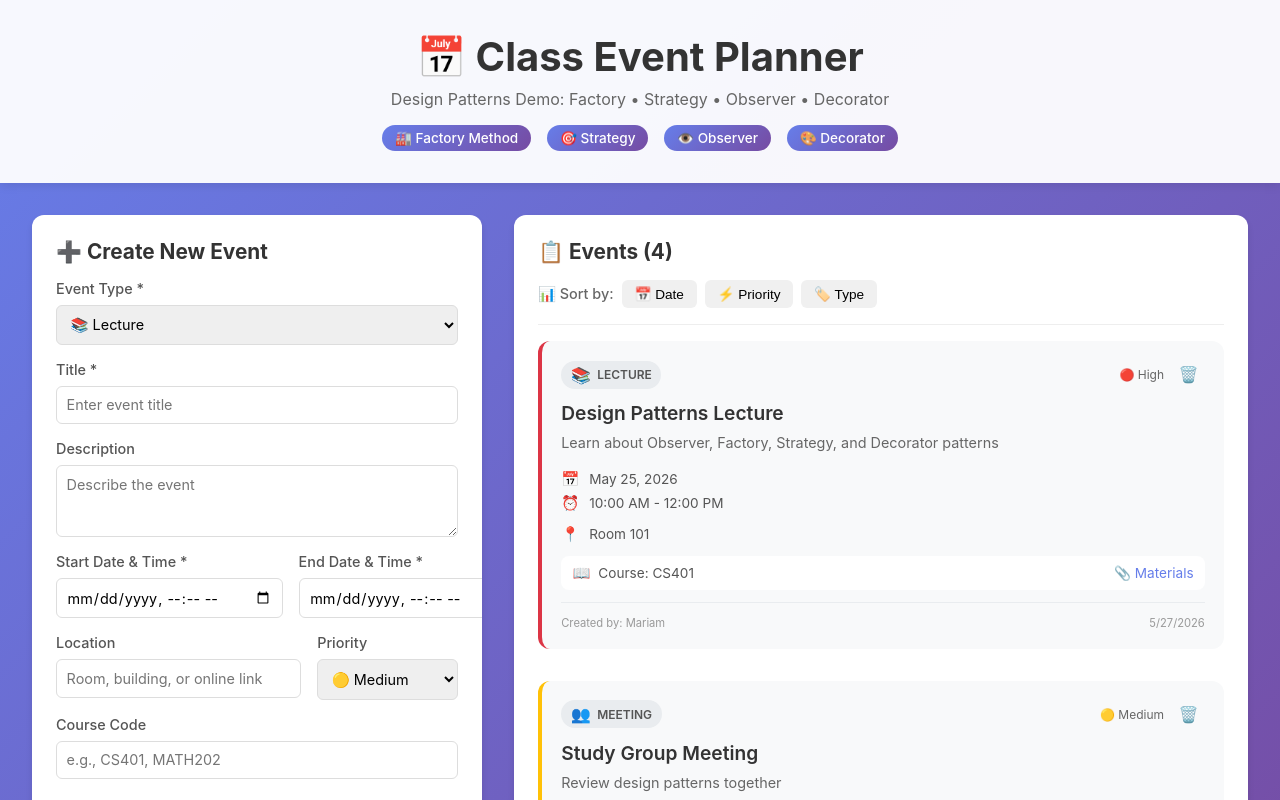
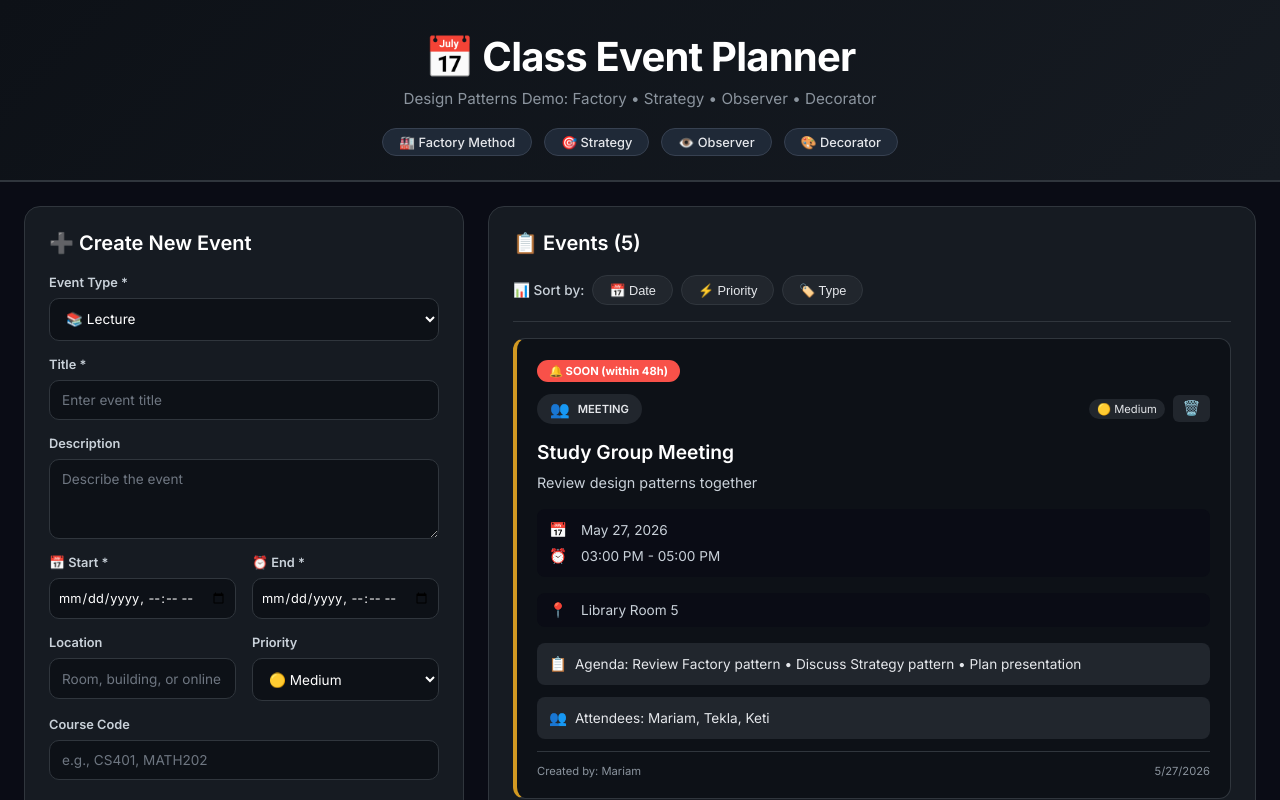
Before and after one commit to KetiShavelashvili/classEventPlanner, a React (Vite) app: page / in a window 1280 px wide. Shown: the top 800 px of the page. Built offline with nearby package versions, Linux system fonts and the light colour scheme; the HTML template or start-up script is replaced by a standard one.

Commit message:
changed visual colors and added add-event form and event list

```diff
--- a/src/App.css
+++ b/src/App.css
@@ -1,89 +1,146 @@
+/* Modern Dark Theme with Better Contrast */
+@import url('https://fonts.googleapis.com/css2?family=Inter:ital,wght@0,100..900;1,100..900&display=swap');
+
+* {
+  margin: 0;
+  padding: 0;
+  box-sizing: border-box;
+}
+
 .app {
   min-height: 100vh;
-  background: linear-gradient(135deg, #667eea 0%, #764ba2 100%);
+  background: #0a0c15;
+  font-family: 'Inter', sans-serif;
 }
 
+/* Header */
 .app-header {
-  background: rgba(255, 255, 255, 0.95);
-  padding: 2rem;
+  background: linear-gradient(135deg, #0d1117 0%, #161b22 100%);
+  padding: 2rem 2rem 1.5rem;
   text-align: center;
-  box-shadow: 0 2px 10px rgba(0, 0, 0, 0.1);
+  border-bottom: 2px solid #30363d;
 }
 
 .app-header h1 {
   margin: 0;
-  color: #333;
+  color: #ffffff;
   font-size: 2.5rem;
+  font-weight: 700;
+  letter-spacing: -0.02em;
 }
 
 .app-header p {
   margin: 0.5rem 0 0;
-  color: #666;
+  color: #8b949e;
+  font-size: 0.95rem;
 }
 
+/* Pattern Badges */
 .pattern-badges {
   display: flex;
   justify-content: center;
-  gap: 1rem;
-  margin-top: 1rem;
+  gap: 0.75rem;
+  margin-top: 1.25rem;
   flex-wrap: wrap;
 }
 
 .badge {
-  background: linear-gradient(135deg, #667eea 0%, #764ba2 100%);
-  color: white;
-  padding: 0.3rem 0.8rem;
-  border-radius: 20px;
-  font-size: 0.85rem;
+  background: #1f2937;
+  color: #e5e7eb;
+  padding: 0.35rem 1rem;
+  border-radius: 40px;
+  font-size: 0.8rem;
   font-weight: 500;
+  border: 1px solid #374151;
 }
 
+.badge:hover {
+  background: #374151;
+}
+
+/* Main Layout */
 .app-main {
   display: grid;
-  grid-template-columns: 450px 1fr;
-  gap: 2rem;
-  padding: 2rem;
-  max-width: 1400px;
+  grid-template-columns: 440px 1fr;
+  gap: 1.5rem;
+  padding: 1.5rem;
+  max-width: 1600px;
   margin: 0 auto;
 }
 
+/* Make sidebar responsive */
 .sidebar {
-  background: white;
-  border-radius: 12px;
+  background: #161b22;
+  border-radius: 16px;
   padding: 1.5rem;
-  box-shadow: 0 4px 6px rgba(0, 0, 0, 0.1);
+  border: 1px solid #30363d;
   height: fit-content;
-  max-height: calc(100vh - 200px);
-  overflow-y: auto;
+  position: sticky;
+  top: 1.5rem;
+  overflow-x: hidden;
+  min-width: 0;
+}
+
+/* Sidebar - Form Container */
+.sidebar {
+  background: #161b22;
+  border-radius: 16px;
+  padding: 1.5rem;
+  border: 1px solid #30363d;
+  height: fit-content;
+  position: sticky;
+  top: 1.5rem;
 }
 
 .sidebar h2 {
-  color: #333;
-  margin-bottom: 1rem;
-  font-size: 1.3rem;
+  color: #ffffff;
+  margin-bottom: 1.25rem;
+  font-size: 1.25rem;
+  font-weight: 600;
 }
 
+/* Content Area */
 .content {
-  background: white;
-  border-radius: 12px;
+  background: #161b22;
+  border-radius: 16px;
   padding: 1.5rem;
-  box-shadow: 0 4px 6px rgba(0, 0, 0, 0.1);
+  border: 1px solid #30363d;
 }
 
 .content h2 {
-  color: #333;
-  margin-bottom: 1rem;
-  font-size: 1.3rem;
+  color: #ffffff;
+  margin-bottom: 1.25rem;
+  font-size: 1.25rem;
+  font-weight: 600;
 }
 
-@media (max-width: 768px) {
+/* Scrollbar */
+::-webkit-scrollbar {
+  width: 8px;
+  height: 8px;
+}
+
+::-webkit-scrollbar-track {
+  background: #0a0c15;
+  border-radius: 10px;
+}
+
+::-webkit-scrollbar-thumb {
+  background: #30363d;
+  border-radius: 10px;
+}
+
+::-webkit-scrollbar-thumb:hover {
+  background: #484f58;
+}
+
+/* Responsive */
+@media (max-width: 968px) {
   .app-main {
     grid-template-columns: 1fr;
-    gap: 1rem;
-    padding: 1rem;
   }
 
-  .app-header h1 {
-    font-size: 1.8rem;
+  .sidebar {
+    position: static;
   }
 }
--- a/src/App.jsx
+++ b/src/App.jsx
@@ -1,18 +1,32 @@
-import React, { useState } from 'react';
+import React, { useState, useEffect } from 'react';
 import EventList from './components/EventList';
 import EventForm from './components/EventForm';
 import { EVENT_TYPES, PRIORITY_LEVELS } from './types/eventTypes';
 import './App.css';
 
 function App() {
-  const [events, setEvents] = useState([
+  // Load saved events from localStorage
+  const [events, setEvents] = useState(() => {
+    const saved = localStorage.getItem('classEvents');
+    if (saved) {
+      // Convert date strings back to Date objects
+      const parsed = JSON.parse(saved);
+      return parsed.map(event => ({
+        ...event,
+        startDate: new Date(event.startDate),
+        endDate: new Date(event.endDate),
+        createdAt: new Date(event.createdAt)
+      }));
+    }
+    // Default sample data for final project
+    return [
       {
         id: '1',
         title: 'Design Patterns Lecture',
         description: 'Learn about Observer, Factory, Strategy, and Decorator patterns',
         type: EVENT_TYPES.LECTURE,
-      startDate: new Date(2026, 4, 25, 10, 0),
-      endDate: new Date(2026, 4, 25, 12, 0),
+        startDate: new Date(2026, 4, 28, 10, 0),
+        endDate: new Date(2026, 4, 28, 12, 0),
         location: 'Room 101',
         priority: PRIORITY_LEVELS.HIGH,
         createdBy: 'Mariam',
@@ -25,8 +39,8 @@ function App() {
         title: 'Final Project Submission',
         description: 'Submit the complete Class Event Planner project',
         type: EVENT_TYPES.DEADLINE,
-      startDate: new Date(2026, 5, 1, 23, 59),
-      endDate: new Date(2026, 5, 1, 23, 59),
+        startDate: new Date(2026, 5, 5, 23, 59),
+        endDate: new Date(2026, 5, 5, 23, 59),
         location: 'Online',
         priority: PRIORITY_LEVELS.HIGH,
         createdBy: 'Tekla',
@@ -39,8 +53,8 @@ function App() {
         title: 'Midterm Exam',
         description: 'Comprehensive exam on design patterns',
         type: EVENT_TYPES.EXAM,
-      startDate: new Date(2026, 4, 28, 9, 0),
-      endDate: new Date(2026, 4, 28, 12, 0),
+        startDate: new Date(2026, 5, 1, 9, 0),
+        endDate: new Date(2026, 5, 1, 12, 0),
         location: 'Exam Hall A',
         priority: PRIORITY_LEVELS.HIGH,
         createdBy: 'Keti',
@@ -53,16 +67,36 @@ function App() {
         title: 'Study Group Meeting',
         description: 'Review design patterns together',
         type: EVENT_TYPES.MEETING,
-      startDate: new Date(2026, 4, 26, 15, 0),
-      endDate: new Date(2026, 4, 26, 17, 0),
+        startDate: new Date(2026, 4, 27, 15, 0),
+        endDate: new Date(2026, 4, 27, 17, 0),
         location: 'Library Room 5',
         priority: PRIORITY_LEVELS.MEDIUM,
         createdBy: 'Mariam',
         createdAt: new Date(),
         agenda: ['Review Factory pattern', 'Discuss Strategy pattern', 'Plan presentation'],
         attendees: ['Mariam', 'Tekla', 'Keti']
+      },
+      {
+        id: '5',
+        title: 'Weekly Team Sync',
+        description: 'Progress update on class events',
+        type: EVENT_TYPES.MEETING,
+        startDate: new Date(2026, 4, 29, 14, 0),
+        endDate: new Date(2026, 4, 29, 15, 0),
+        location: 'Conference Room',
+        priority: PRIORITY_LEVELS.LOW,
+        createdBy: 'Tekla',
+        createdAt: new Date(),
+        agenda: ['Weekly updates', 'Blockers discussion'],
+        attendees: ['Mariam', 'Tekla', 'Keti']
       }
-  ]);
+    ];
+  });
+
+  // Save to localStorage whenever events change
+  useEffect(() => {
+    localStorage.setItem('classEvents', JSON.stringify(events));
+  }, [events]);
 
   const addEvent = (event) => {
     setEvents([event, ...events]);
--- a/src/components/EventCard.css
+++ b/src/components/EventCard.css
@@ -1,42 +1,58 @@
 .event-card {
-  background: #f8f9fa;
+  background: #0d1117;
   border-radius: 12px;
-  padding: 1.2rem;
-  border-left: 4px solid #667eea;
+  padding: 1.25rem;
+  border: 1px solid #30363d;
   transition: all 0.2s ease;
   margin-bottom: 1rem;
 }
 
 .event-card:hover {
-  transform: translateX(4px);
-  box-shadow: 0 4px 12px rgba(0, 0, 0, 0.1);
+  transform: translateY(-2px);
+  border-color: #58a6ff;
+  box-shadow: 0 8px 24px rgba(0, 0, 0, 0.3);
 }
 
+/* Priority borders */
 .event-card.priority-high {
-  border-left-color: #dc3545;
+  border-left: 4px solid #f85149;
 }
 
 .event-card.priority-medium {
-  border-left-color: #ffc107;
+  border-left: 4px solid #d29922;
 }
 
 .event-card.priority-low {
-  border-left-color: #28a745;
+  border-left: 4px solid #3fb950;
 }
 
+/* Soon badge */
+.soon-badge {
+  background: #f85149;
+  color: white;
+  font-size: 0.7rem;
+  font-weight: 700;
+  padding: 0.25rem 0.75rem;
+  border-radius: 20px;
+  display: inline-block;
+  margin-bottom: 0.75rem;
+  width: fit-content;
+}
+
+/* Header */
 .event-header {
   display: flex;
   justify-content: space-between;
   align-items: center;
-  margin-bottom: 0.8rem;
+  margin-bottom: 1rem;
 }
 
 .event-type-badge {
   display: flex;
   align-items: center;
-  gap: 0.4rem;
-  background: #e9ecef;
-  padding: 0.25rem 0.6rem;
+  gap: 0.5rem;
+  background: #21262d;
+  padding: 0.3rem 0.8rem;
   border-radius: 20px;
 }
 
@@ -45,10 +61,10 @@
 }
 
 .event-type {
-  font-size: 0.75rem;
+  font-size: 0.7rem;
   font-weight: 600;
   text-transform: uppercase;
-  color: #555;
+  color: #e5e7eb;
 }
 
 .event-actions {
@@ -58,44 +74,55 @@
 }
 
 .event-priority {
-  font-size: 0.75rem;
+  font-size: 0.7rem;
   text-transform: capitalize;
-  color: #666;
+  padding: 0.2rem 0.5rem;
+  border-radius: 10px;
+  background: #21262d;
+  color: #e5e7eb;
 }
 
 .delete-btn {
-  background: none;
+  background: #21262d;
   border: none;
   cursor: pointer;
-  font-size: 1rem;
-  padding: 0.2rem 0.4rem;
+  font-size: 0.9rem;
+  padding: 0.3rem 0.6rem;
   border-radius: 6px;
-  transition: background 0.2s;
+  color: #e5e7eb;
+  transition: all 0.2s;
 }
 
 .delete-btn:hover {
-  background: #fee;
+  background: #f85149;
+  color: white;
 }
 
+/* Title */
 .event-title {
   margin: 0 0 0.5rem 0;
-  color: #333;
+  color: #ffffff;
   font-size: 1.2rem;
   font-weight: 600;
 }
 
+/* Description */
 .event-description {
-  color: #666;
+  color: #c9d1d9;
   margin: 0 0 1rem 0;
   font-size: 0.9rem;
-  line-height: 1.4;
+  line-height: 1.5;
 }
 
+/* Date & Time section */
 .event-datetime {
   display: flex;
   flex-direction: column;
-  gap: 0.4rem;
-  margin-bottom: 0.8rem;
+  gap: 0.5rem;
+  margin-bottom: 1rem;
+  padding: 0.75rem;
+  background: #0a0c15;
+  border-radius: 8px;
 }
 
 .datetime-item {
@@ -103,39 +130,44 @@
   align-items: center;
   gap: 0.5rem;
   font-size: 0.85rem;
-  color: #555;
+  color: #c9d1d9;
 }
 
 .datetime-icon {
   font-size: 0.9rem;
-  min-width: 20px;
+  min-width: 24px;
 }
 
+/* Location */
 .event-location {
   display: flex;
   align-items: center;
   gap: 0.5rem;
   font-size: 0.85rem;
-  color: #555;
-  margin-bottom: 0.8rem;
+  color: #c9d1d9;
+  margin-bottom: 1rem;
+  padding: 0.5rem 0.75rem;
+  background: #0a0c15;
+  border-radius: 8px;
 }
 
 .location-icon {
   font-size: 0.9rem;
-  min-width: 20px;
+  min-width: 24px;
 }
 
+/* Event specific info */
 .event-specific {
-  background: white;
-  padding: 0.5rem 0.7rem;
+  background: #21262d;
+  padding: 0.75rem;
   border-radius: 8px;
-  margin: 0.5rem 0;
+  margin: 0.75rem 0;
   font-size: 0.85rem;
   display: flex;
   align-items: center;
   gap: 0.5rem;
   flex-wrap: wrap;
-  color: #555;
+  color: #e5e7eb;
 }
 
 .specific-icon {
@@ -143,7 +175,7 @@
 }
 
 .materials-link {
-  color: #667eea;
+  color: #58a6ff;
   text-decoration: none;
   margin-left: auto;
 }
@@ -152,12 +184,13 @@
   text-decoration: underline;
 }
 
+/* Footer */
 .event-footer {
   display: flex;
   justify-content: space-between;
-  margin-top: 0.8rem;
-  padding-top: 0.8rem;
-  border-top: 1px solid #e9ecef;
+  margin-top: 0.75rem;
+  padding-top: 0.75rem;
+  border-top: 1px solid #30363d;
   font-size: 0.7rem;
-  color: #999;
+  color: #8b949e;
 }
--- a/src/components/EventCard.jsx
+++ b/src/components/EventCard.jsx
@@ -22,8 +22,24 @@ const EventCard = ({ event, onDelete }) => {
     return start.toDateString() === end.toDateString();
   };
 
+  // Check if event is happening within 48 hours
+  const isSoon = () => {
+    const now = new Date();
+    const eventDate = new Date(event.startDate);
+    const diffHours = (eventDate - now) / (1000 * 60 * 60);
+    return diffHours > 0 && diffHours <= 48;
+  };
+
+  const isPast = () => {
+    return new Date(event.startDate) < new Date();
+  };
+
   return (
     <div className={`event-card priority-${event.priority}`}>
+      {isSoon() && !isPast() && (
+        <div className="soon-badge">🔔 SOON (within 48h)</div>
+      )}
+
       <div className="event-header">
         <div className="event-type-badge">
           <span className="event-icon">{getEventTypeIcon(event.type)}</span>
--- a/src/components/EventForm.css
+++ b/src/components/EventForm.css
@@ -2,74 +2,135 @@
   display: flex;
   flex-direction: column;
   gap: 1rem;
+  width: 100%;
 }
 
 .form-group {
   display: flex;
   flex-direction: column;
   gap: 0.5rem;
+  width: 100%;
 }
 
 .form-group label {
-  font-size: 0.9rem;
-  font-weight: 500;
-  color: #555;
+  font-size: 0.8rem;
+  font-weight: 600;
+  color: #c9d1d9;
+  display: block;
 }
 
 .form-row {
   display: grid;
   grid-template-columns: 1fr 1fr;
   gap: 1rem;
+  width: 100%;
+}
+
+/* Make both date inputs equal width and centered */
+.form-row .form-group {
+  flex: 1;
+  min-width: 0;
 }
 
 .event-form input,
 .event-form select,
 .event-form textarea {
-  padding: 0.6rem;
-  border: 1px solid #ddd;
-  border-radius: 6px;
-  font-size: 0.9rem;
-  font-family: inherit;
+  background: #0d1117;
+  border: 1px solid #30363d;
+  border-radius: 10px;
+  padding: 0.7rem 0.75rem;
+  font-size: 0.85rem;
+  font-family: 'Inter', sans-serif;
+  color: #ffffff;
+  transition: all 0.2s;
+  width: 100%;
+  min-width: 0;
+  box-sizing: border-box;
+}
+
+/* Specific fix for datetime-local inputs */
+.event-form input[type="datetime-local"] {
+  width: 100%;
+  min-width: 0;
+  box-sizing: border-box;
+  font-size: 0.8rem;
+  padding: 0.7rem 0.5rem;
+}
+
+/* Shorter label text for better fit */
+.form-group label br {
+  display: none;
 }
 
 .event-form input:focus,
 .event-form select:focus,
 .event-form textarea:focus {
   outline: none;
-  border-color: #667eea;
-  box-shadow: 0 0 0 2px rgba(102, 126, 234, 0.1);
+  border-color: #58a6ff;
+  box-shadow: 0 0 0 3px rgba(88, 166, 255, 0.1);
+}
+
+.event-form input::placeholder,
+.event-form textarea::placeholder {
+  color: #6e7681;
 }
 
 .event-form textarea {
   resize: vertical;
-  min-height: 60px;
+  min-height: 80px;
+}
+
+.event-form select {
+  cursor: pointer;
+}
+
+.event-form select option {
+  background: #0d1117;
+  color: #ffffff;
+}
+
+/* Checkbox styling */
+.checkbox-label {
+  display: flex;
+  align-items: center;
+  gap: 0.5rem;
+  cursor: pointer;
+}
+
+.event-form input[type="checkbox"] {
+  width: auto;
+  margin: 0;
+  accent-color: #238636;
 }
 
 .submit-btn {
-  background: linear-gradient(135deg, #667eea 0%, #764ba2 100%);
+  background: #238636;
   color: white;
-  padding: 0.75rem;
+  padding: 0.85rem;
   border: none;
-  border-radius: 6px;
-  font-size: 1rem;
+  border-radius: 10px;
+  font-size: 0.9rem;
   font-weight: 600;
   cursor: pointer;
-  transition: transform 0.2s, box-shadow 0.2s;
+  transition: all 0.2s;
   margin-top: 0.5rem;
+  width: 100%;
+  box-sizing: border-box;
 }
 
 .submit-btn:hover {
-  transform: translateY(-2px);
-  box-shadow: 0 4px 12px rgba(102, 126, 234, 0.4);
+  background: #2ea043;
+  transform: translateY(-1px);
 }
 
 .submit-btn:active {
   transform: translateY(0);
 }
 
+/* Responsive */
 @media (max-width: 768px) {
   .form-row {
     grid-template-columns: 1fr;
-    gap: 0.5rem;
+    gap: 0.75rem;
   }
 }
--- a/src/components/EventForm.jsx
+++ b/src/components/EventForm.jsx
@@ -23,6 +23,22 @@ const EventForm = ({ onEventCreated }) => {
 
   const handleSubmit = (e) => {
     e.preventDefault();
+
+    // DATE VALIDATION - Check for past dates
+    const now = new Date();
+    now.setHours(0, 0, 0, 0);
+    const selectedStartDate = new Date(formData.startDate);
+    selectedStartDate.setHours(0, 0, 0, 0);
+
+    if (selectedStartDate < now) {
+      alert("❌ Cannot create events in the past! Please select a future date.");
+      return;
+    }
+
+    if (new Date(formData.startDate) >= new Date(formData.endDate)) {
+      alert("❌ End date must be after start date!");
+      return;
+    }
 
     const eventParams = {
       type: eventType,
@@ -113,7 +129,7 @@ const EventForm = ({ onEventCreated }) => {
 
     <div className="form-row">
     <div className="form-group">
-          <label>Start Date & Time *</label>
+        <label>📅 Start *</label>
         <input
         type="datetime-local"
         name="startDate"
@@ -124,7 +140,7 @@ const EventForm = ({ onEventCreated }) => {
     </div>
 
     <div className="form-group">
-          <label>End Date & Time *</label>
+        <label>⏰ End *</label>
         <input
         type="datetime-local"
         name="endDate"
--- a/src/components/EventList.css
+++ b/src/components/EventList.css
@@ -10,32 +10,33 @@
   gap: 0.5rem;
   flex-wrap: wrap;
   padding-bottom: 1rem;
-  border-bottom: 1px solid #eee;
+  border-bottom: 1px solid #30363d;
 }
 
 .sort-controls span {
-  font-size: 0.9rem;
-  color: #666;
+  font-size: 0.85rem;
+  color: #c9d1d9;
   font-weight: 500;
 }
 
 .sort-btn {
-  background: #f0f0f0;
-  border: none;
-  padding: 0.4rem 0.8rem;
-  border-radius: 6px;
+  background: #21262d;
+  border: 1px solid #30363d;
+  padding: 0.4rem 1rem;
+  border-radius: 20px;
   cursor: pointer;
-  font-size: 0.85rem;
+  font-size: 0.8rem;
+  color: #e5e7eb;
   transition: all 0.2s;
 }
 
 .sort-btn:hover {
-  background: #667eea;
-  color: white;
+  background: #30363d;
+  border-color: #58a6ff;
 }
 
 .event-list {
-  max-height: 600px;
+  max-height: 65vh;
   overflow-y: auto;
   display: flex;
   flex-direction: column;
@@ -44,25 +45,24 @@
 
 .no-events {
   text-align: center;
-  color: #999;
+  color: #8b949e;
   padding: 3rem;
-  font-size: 1.1rem;
+  font-size: 0.9rem;
+  background: #0d1117;
+  border-radius: 12px;
+  border: 1px dashed #30363d;
 }
 
 .event-list::-webkit-scrollbar {
-  width: 8px;
+  width: 6px;
 }
 
 .event-list::-webkit-scrollbar-track {
-  background: #f1f1f1;
+  background: #0a0c15;
   border-radius: 10px;
 }
 
 .event-list::-webkit-scrollbar-thumb {
-  background: #888;
+  background: #30363d;
   border-radius: 10px;
 }
-
-.event-list::-webkit-scrollbar-thumb:hover {
-  background: #555;
-}
--- a/src/index.css
+++ b/src/index.css
@@ -5,9 +5,11 @@
 }
 
 body {
-  font-family: -apple-system, BlinkMacSystemFont, 'Segoe UI', 'Roboto', 'Oxygen',
-    'Ubuntu', 'Cantarell', 'Fira Sans', 'Droid Sans', 'Helvetica Neue',
-    sans-serif;
-  -webkit-font-smoothing: antialiased;
-  -moz-osx-font-smoothing: grayscale;
+  font-family: 'Inter', -apple-system, BlinkMacSystemFont, 'Segoe UI', sans-serif;
+  background: #0a0c15;
+  color: #ffffff;
 }
+
+#root {
+  min-height: 100vh;
+}
```
Lines whose indentation alone changed are shown as unchanged.
